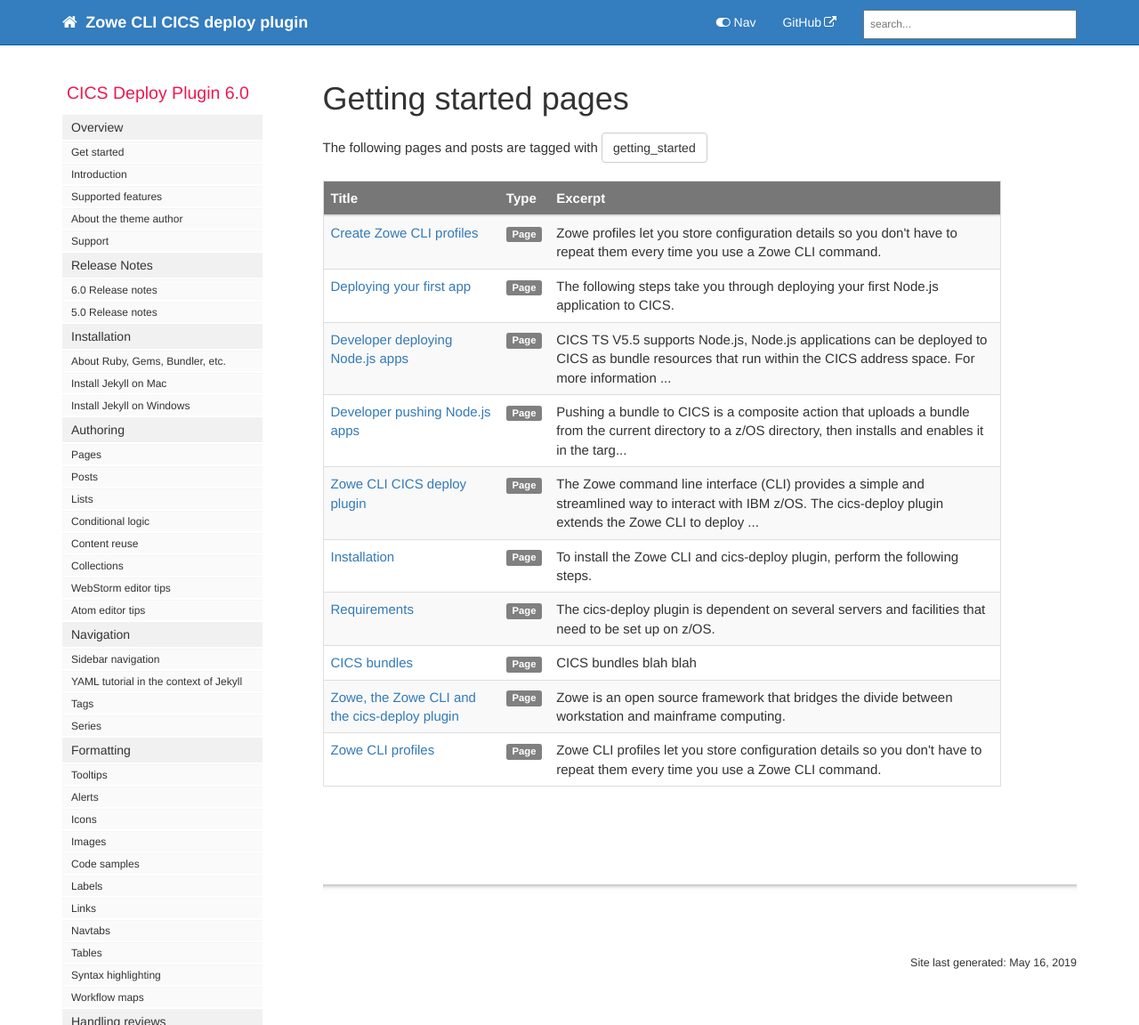
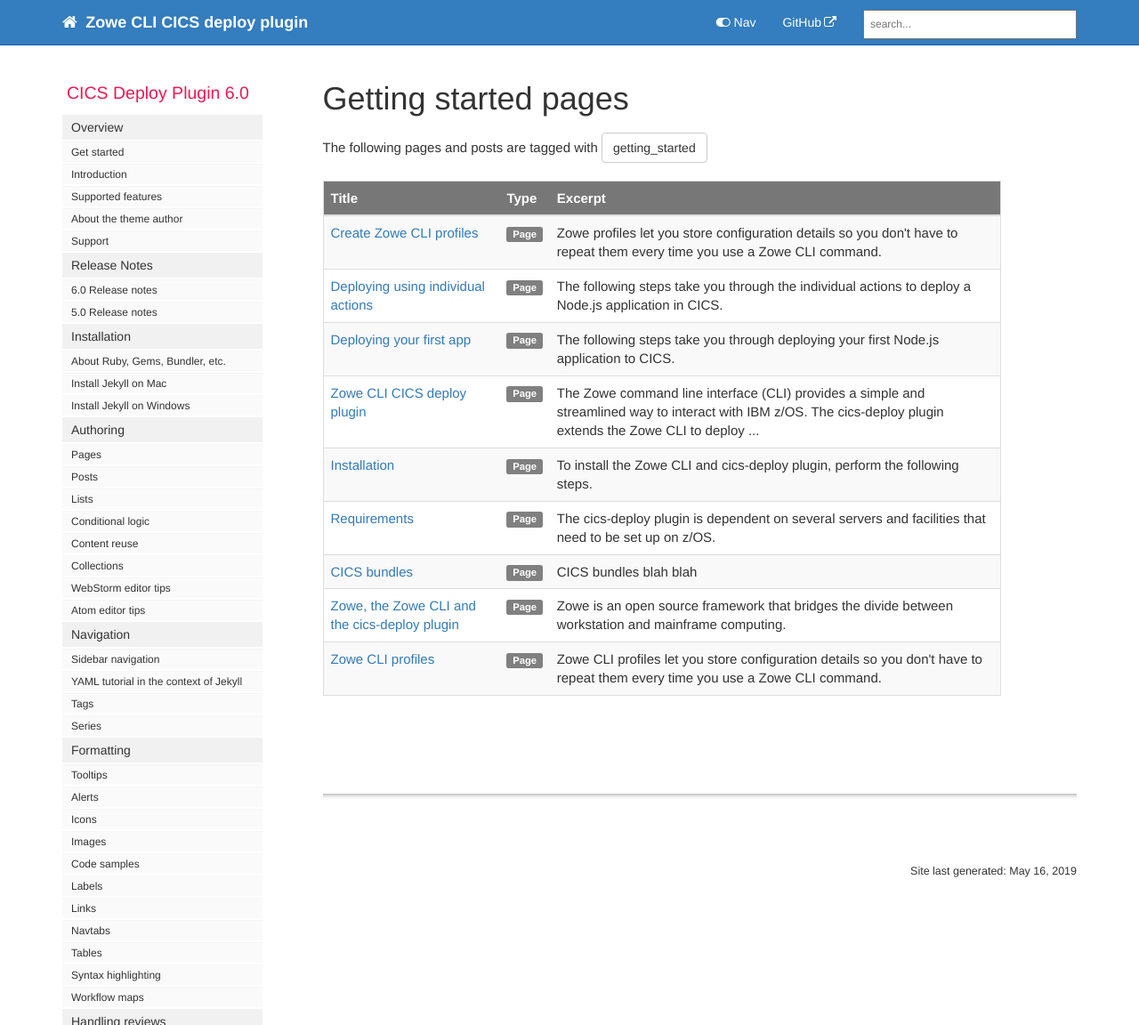
Before and after one commit to IBM/zowe-cli-cics-deploy-plugin, a Jekyll site: the page built from docs/pages/tags/tag_getting_started.md, in a window 1280 px wide and 1152 px high. Shown: the whole window at 89% size. Built offline with Jekyll 4.4.1, drawn with Linux system fonts in a browser that asks for light colours; nearby versions of some CDN libraries; comment, search, counter and statistics services are not loaded; part of the change alters nothing that is shown.

Commit message:
Add tutorial Deploying using individual actions

````diff
--- a/docs/_data/sidebars/cdp_sidebar.yml
+++ b/docs/_data/sidebars/cdp_sidebar.yml
@@ -27,11 +27,8 @@ entries:
     - title: Deploying your first app
       url: /cdp-Deploying-your-first-app.html
       output: web
-    - title: Developer pushing Node.js apps
-      url: /cdp-Developer-pushing-Node.js-apps.html
-      output: web
-    - title: Developer deploying Node.js apps
-      url: /cdp-Developer-deploying-Node.js-apps.html
+    - title: Deploying using individual actions
+      url: /cdp-Deploying-using-individual-actions.html
       output: web
 
   - title: Concepts
--- /dev/null
+++ b/docs/pages/cdp/cdp-Deploying-using-individual-actions.md
@@ -0,0 +1,83 @@
+---
+title: Deploying using individual actions
+tags: [getting_started]
+keywords:
+summary: "The following steps take you through the individual actions to deploy a Node.js application in CICS."
+sidebar: cdp_sidebar
+permalink: cdp-Deploying-using-individual-actions.html
+folder: cdp
+toc: false
+---
+
+The `zowe cics-deploy push bundle` command performs a set of actions to deploy applications to CICS. The actions include undeploying the old version of the CICS bundle, uploading the new version of the CICS bundle to z/OS, running `npm install` on z/OS to resolve dependencies, and finally deploying the new version of the CICS bundle.
+
+However, there may be situations where you need more control or perform alternate actions. The following sections describe how each of these actions could be performed independently, enabling you to form a sequence of commands to achieve your needs.
+
+### Undeploy a CICS bundle
+
+Undeploying a CICS bundle will first disable the BUNDLE resource in CICS. This will result in all CICS resources defined in the BUNDLE being disabled. To disable Node.js applications, CICS will send a SIGTERM signal to the application. The CICS bundle will then be discarded from CICS. This command will not remove the CICS bundle from the z/OS directory.
+
+```console
+zowe cics-deploy undeploy bundle --name Express
+```
+
+Alternatively, if you want to disable the CICS bundle, but to not discard it:
+
+```console
+zowe cics-deploy undeploy bundle --name Express --target-state disabled
+```
+
+### Upload to z/OS
+
+There are several ways to upload a CICS bundle to z/OS, such as FTP, Git, and Zowe. Typically you will need to upload some files as binary, some as text, and exclude others that are not required to run the application. It is best practice to tag files on z/OS as binary or with their text codepage to allow for correct viewing and loading by environments such as Node.js. You can specify these requirements in a .zosattributes file and use the Zowe CLI to upload and tag files in a single command.
+
+For example, create file **~/myExpressApp/.zosattributes** in the CICS bundle:
+
+```
+# Don't upload node_modules
+node_modules -
+
+# Don't upload things that start with dots
+.* -
+
+# Upload the following file types in binary
+*.jpg binary binary
+*.png binary binary
+*.gif binary binary
+*.zip binary binary
+*.eot binary binary
+*.svg binary binary
+*.ttf binary binary
+*.woff binary binary
+
+# Convert CICS Node.js profiles to EBCDIC
+*.profile ISO8859-1 IBM-1047
+```
+
+Then upload the CICS bundle to z/OS:
+
+```console
+zowe zos-files upload dir-to-uss ~/myExpressApp/ /var/cicsts/bundles --recursive --attributes my_global_attributes
+```
+
+### Run npm install on z/OS
+
+There are several ways to run shell commands and scripts on z/OS, such as SSH, batch jobs, and Zowe. When using Zowe, an SSH connection will be established, the user will be logged in, the shell .profile will be run to setup the environment. Zowe will then run the specified command in the directory specified by the `--cdw` option.
+
+```console
+zowe zos-uss issue ssh "npm install" --cdw "/var/cicsts/bundles"
+```
+
+### Deploy a CICS bundle
+
+Deploying a CICS bundle will define the BUNDLE resource in CICS, then install, then enable the BUNDLE.
+
+```console
+zowe cics-deploy deploy bundle --name EXAMPLE --bundledir /var/cicsts/bundles/myExpressApp_1.0.0
+```
+
+Alternatively, if you want to define and install the CICS bundle, but to not enable it:
+
+```console
+zowe cics-deploy deploy bundle --name Express --target-state disabled
+```
--- a/docs/pages/cdp/cdp-Developer-deploying-Node.js-apps.md
+++ /dev/null
@@ -1,92 +0,0 @@
----
-title: Developer deploying Node.js apps
-tags: [getting_started]
-keywords:
-summary: "CICS TS V5.5 supports Node.js, Node.js applications can be deployed to CICS as bundle resources that run within the CICS address space. For more information on Node.js in CICS, see [CICS and Node.js](https://www.ibm.com/support/knowledgecenter/en/SSGMCP_5.5.0/fundamentals/node/nodeintro.html). The cics-deploy plug-in to Zowe CLI enables a Node.js application developer to construct the metadata files that form a bundle by using a command line on their workstation. The generated bundle metadata might then be stored under source control along with the rest of the application, the entire bundle might be deployed to CICS, or both. The CICS bundle must be available on zFS."
-sidebar: cdp_sidebar
-permalink: cdp-Developer-deploying-Node.js-apps.html
-folder: cdp
----
-
-The typical usage pattern for cics-deploy is to start with an existing Node.js application in the working directory and to construct the CICS bundle from it. This directory typically includes a [package.json](https://docs.npmjs.com/files/package.json) file, though it is not required.
-
-To generate a bundle:
-
-1. Change directory to the root of the Node.js application.
-
-2. Issue the `zowe cics-deploy generate bundle` command.
-
-The cics-deploy plug-in generates the CICS bundle metadata for a NODEJSAPP resource by using the information in your package.json file. If you don't have a package.json file, or if you want to override some of the generated values, you can set any of the following optional command-line parameters.
-
-## Parameters
-
-`--bundleid MyExampleName`
-* Set the name for the bundle. The value can be up to 64 alphanumeric characters long, invalid values or characters are replaced with 'X' and overlong values are truncated. The default is the value of the `name` property from package.json.
-
-`--bundleversion 2.0.1`
-* Set the version for the bundle. The version consists of three dot-separated numbers, they are the major, minor, and micro version numbers. In this example, the major version number is 2, the minor version number is zero, and the micro version number is 1. The default is `--bundleversion 1.0.0`.
-
-`--nodejsapp MyNodeJsApp`
-* Set the name of the NODEJSAPP resource that is defined in the bundle. This is the name of the resource to be installed into CICS. It must be unique within the target CICS region. The value is up to 32 alphanumeric characters long, invalid values or characters are replaced with 'X' and overlong values are truncated. The default value is the first 32 characters of `--bundleid`.
-
-`--startscript app/main.js`
-* Identify the Node.js script that CICS runs when the bundle is enabled within CICS. The value is up to 255 characters long and must identify a file that exists within or below the root directory of the bundle. The default value is derived from either the `scripts.start` property of the package.json file, or the value of the `main` property of package.json.
-
-`--port 5000`
-* Set the default HTTP port number that the Node.js application expects to use when installed in CICS. The value is passed to the Node.js application in CICS through the `PORT`environment variable. The application might use this port number. The value can be customized during the process of deploying the bundle to CICS, setting an initial value is useful if no other process exists to offer a customized or provisioned port number.
-
-`--help`
-* Receive further assistance about the command line options.
-
-## Usage examples
-
-1. You have a package.json file and the contents include a meaningful name and the starting script:
-   ```console
-   zowe cics-deploy generate bundle
-   ```
-
-1.  You are advised of a resource naming convention in CICS and want to set the NODEJSAPP name accordingly:
-    ```console
-    zowe cics-deploy generate bundle --nodejsapp Accounting-apis
-    ```
-
-1. You want to have a CICS-specific wrapper as the entry point for the application when deployed to CICS, rather than a default value that is used on other platforms:
-   ```console
-   zowe cics-deploy generate bundle --startscript app/cicsWrapper.js
-   ```
-
-1. A range of port numbers in CICS for testing purposes are reserved for you and want to use one of them:
-   ```console
-   zowe cics-deploy generate bundle --port 12345
-   ```
-
-## CICS bundle metadata
-
-Users of the cics-deploy plug-in do not typically need to know about the metadata that forms a CICS bundle, but it is sometimes useful to be aware of the basics. When you run the  command, it is likely that the following files are created or changed within your working directory:
-```
-/META-INF/cics.xml
-/nodejsapps/<nodejsapp>.nodejsapp
-/nodejsapps/<nodejsapp>.profile
-```
-
-To undo a `bundle generate` command, remove these files from your working directory.
-
-The `cics.xml` file is the bundle's manifest, it lists the contents of the bundle. The `<nodejsapp>.nodejsapp` file contains information about the Node.js application, including the value of the starting script. The `<nodejsapp>.profile` file contains configuration information for the runtime environment, including the `PORT` environment variable.
-
-You can change some or all of these files yourself by using the `--overwrite` parameter to replace existing files or the `--merge` parameter to merge new resources into the existing CICS bundle. Other automated processes might change them during the process of deploying the bundle to CICS. Typical use does not require these files to be changed by the application developer.
-
-You can read more about the bundle manifest at [Manifest contents for a CICS bundle](https://www.ibm.com/support/knowledgecenter/en/SSGMCP_5.5.0/configuring/resources/manifestdefinitions.html).
-
-## Undeploying a bundle
-
-Undeploying a bundle removes it from a target CICS environment but it does not remove the bundle from zFS. The undeployment action shares the same dependencies as are required for deploying a bundle, and it uses the same z/OSMF and cics-deploy profiles. You need to know the name of the bundle in the target CICS environment. For example, you might issue the following command:
-
-```console
-zowe cics-deploy undeploy bundle --name MYBUND01 --cics-deploy-profile example
-```
-
-This command attempts to disable and discard a CICS bundle that is named MYBUND01, by using the default z/OSMF configuration and the CICS configuration defined in the example cics-deploy profile. For further information on undeploying bundle, issue the following command:
-
-```console
-zowe cics-deploy undeploy bundle --help
-```
--- a/docs/pages/cdp/cdp-Developer-pushing-Node.js-apps.md
+++ /dev/null
@@ -1,77 +0,0 @@
----
-title: Developer pushing Node.js apps
-tags: [getting_started]
-keywords:
-summary: "Pushing a bundle to CICS is a composite action that uploads a bundle from the current directory to a z/OS directory, then installs and enables it in the target CICS environment."
-sidebar: cdp_sidebar
-permalink: cdp-Developer-pushing-Node.js-apps.html
-folder: cdp
----
-
-## Pushing a bundle to a CPSM-managed CICS environment
-
- This process consists of several stages, which are combined together as a simple action. Advanced users might prefer to issue the subcommands individually, perhaps adding customized site-specific automation, rather than using the `push` action.
-
-<a name="push_req"></a>
-### Requirements for using push
-
-The cics-deploy push command combines several activities into a single combined action.
-
-To use the `push` command, you need to ensure that several Zowe profiles are created:
-
-* A `zosmf` profile.
-  The `cics-deploy push bundle` command interacts with the target z/OS environment by using several different protocols, one of which is z/OSMF. The zosmf profile in Zowe defines the connectivity parameters that are required to connect to a remote z/OSMF server in the target z/OS environment.
-
-* An `ssh` profile.
-  The `cics-deploy push bundle` command might attempt to issue UNIX commands over the SSH protocol. To do so, it requires a profile to be defined for the remote SSH server.
-
-* You might also consider creating a `cics-deploy` profile.
-  Use of a cics-deploy profile is not mandatory, but is encouraged. Using a profile avoids the need to enter the associated parameters each time a cics-deploy command is issued.
-
-For more information about creating profiles, see [Installation and Setup](installation-and-setup).
-
-You also need an existing CICS bundle in the current working directory. For more information about bundle enabling a directory, see [Generating a CICS bundle](#generation)).
-
-<a name="usage_examples"></a>
-### Usage Examples
-
-The `cics-deploy push bundle` command pushes a bundle from the working directory to a target CICS environment. It requires the use of a z/OSMF profile and an ssh profile to do so, use of a cics-deploy profile is also encouraged (for more information on these dependencies see [Requirements for Push](#push_req)). You can request assistance on using the push command by issuing the following command:
-
-   ```console
-   zowe cics-deploy push bundle --help
-   ```
-
-If you have configured default profiles for zosmf, ssh and cics-deploy then only two further items are needed:
-
-1. A unique name (up to 8 characters) to use for the BUNDLE resource in CICS.
-2. A directory in the target z/OS directory in which do stage the bundle's resources.
-
-For example, you might issue the following command:
-
-   ```console
-   zowe cics-deploy push bundle --name EXAMPLE1 --targetdir /u/user01/myBundles
-   ```
-
-This command causes cics-deploy to attempt to deploy a bundle from the current working directory to the target CICS environment under the name `EXAMPLE1`. If a bundle exists in the target environment with the same name, cics-deploy returns an error. You can instruct cics-deploy to overwrite the existing bundle by adding the --overwrite parameter, for example:
-
-   ```console
-   zowe cics-deploy push bundle --name EXAMPLE1 --targetdir /u/user01/myBundles --overwrite
-   ```
-
-You can also request verbose messages from cics-deploy by adding the --verbose option, for example:
-
-   ```console
-   zowe cics-deploy push bundle --name EXAMPLE1 --targetdir /u/user01/myBundles --overwrite --verbose
-   ```
-
-<a name="push_components"></a>
-### Subcomponents of the push command
-
-The `cics-deploy push bundle` command consists of several separate actions, each of which can be issued separately if there is a requirement to do so. The push command performs the following actions:
-
-1. It undeploys an existing bundle by using `zowe cics-deploy undeploy bundle` (See [Undeploying a CICS bundle](#undeploying)).
-2. It uploads the local bundle directory to zFS by using `zowe zos-files upload dir-to-uss`.
-3. If the bundle contains a package.json file, it runs `npm install` on the remote system by using `zowe zos-uss issue ssh`.
-4. It deploys a bundle by using `zowe cics-deploy deploy bundle` (See [Deploying a CICS bundle](#deploying)).
-
-Advanced users might prefer to use these subcommands in preference to the `push` command. For example, if the target CICS regions are not CPSM-managed then you might use Zowe to generate and then upload the bundle, and your own scripts to deploy the bundle into a CICS region.
````
